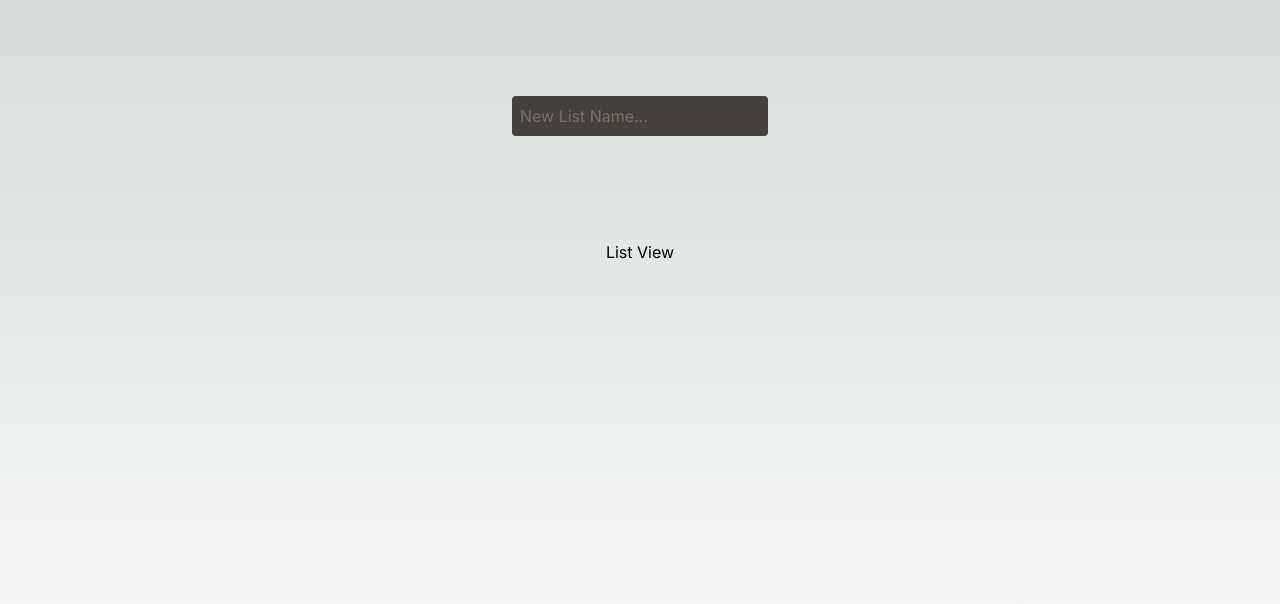
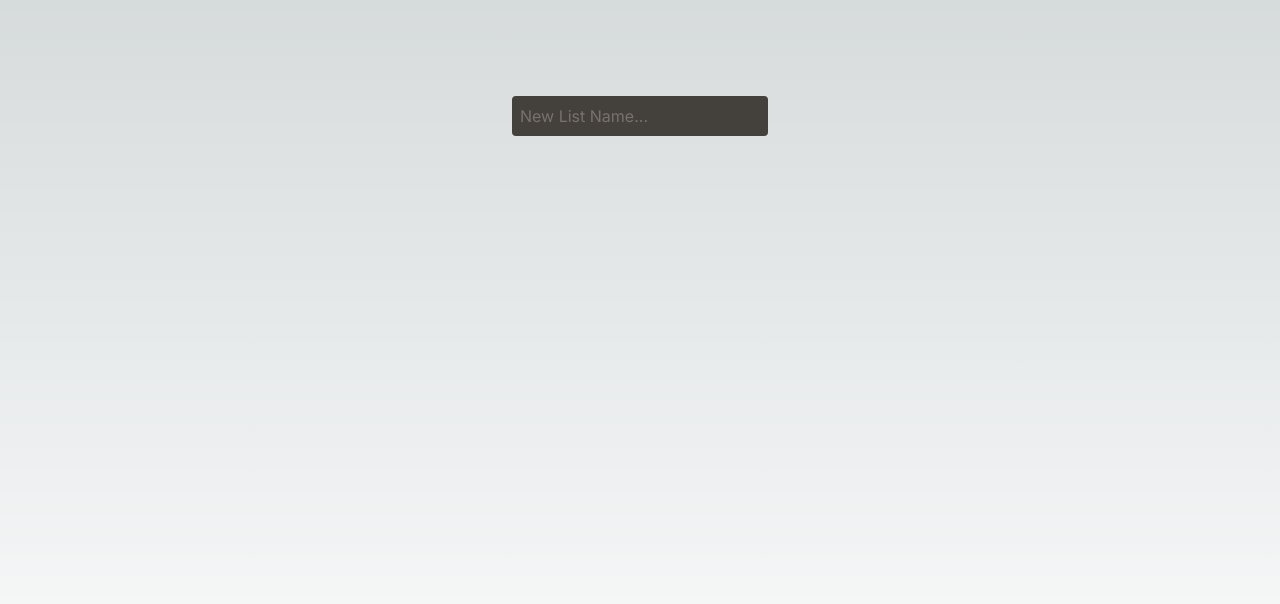
Before and after one commit to KiwiPetal/GymBeamTask, a Next.js app: page / in a window 1280 px wide. Shown: the top 604 px of the page. Built offline with nearby package versions, Linux system fonts and the light colour scheme.

Commit message:
Removing placeholder

```diff
--- a/app/page.tsx
+++ b/app/page.tsx
@@ -4,9 +4,6 @@ export default function Home() {
   return (
     <main className="flex flex-col items-center min-h-screen p-24 gap-4">
     <NewList />
-    <p>
-      List View
-    </p>
     </main>
   );
 }
```
